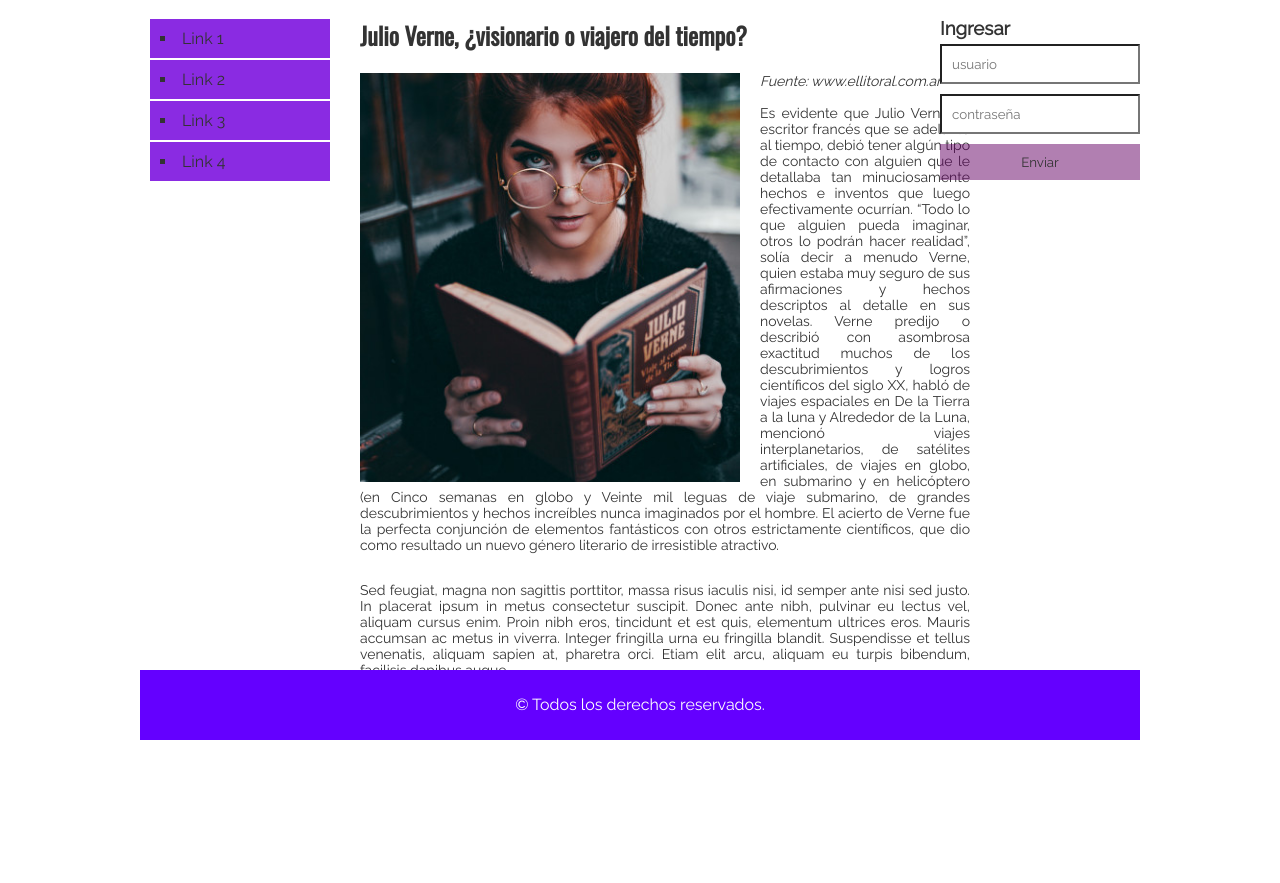
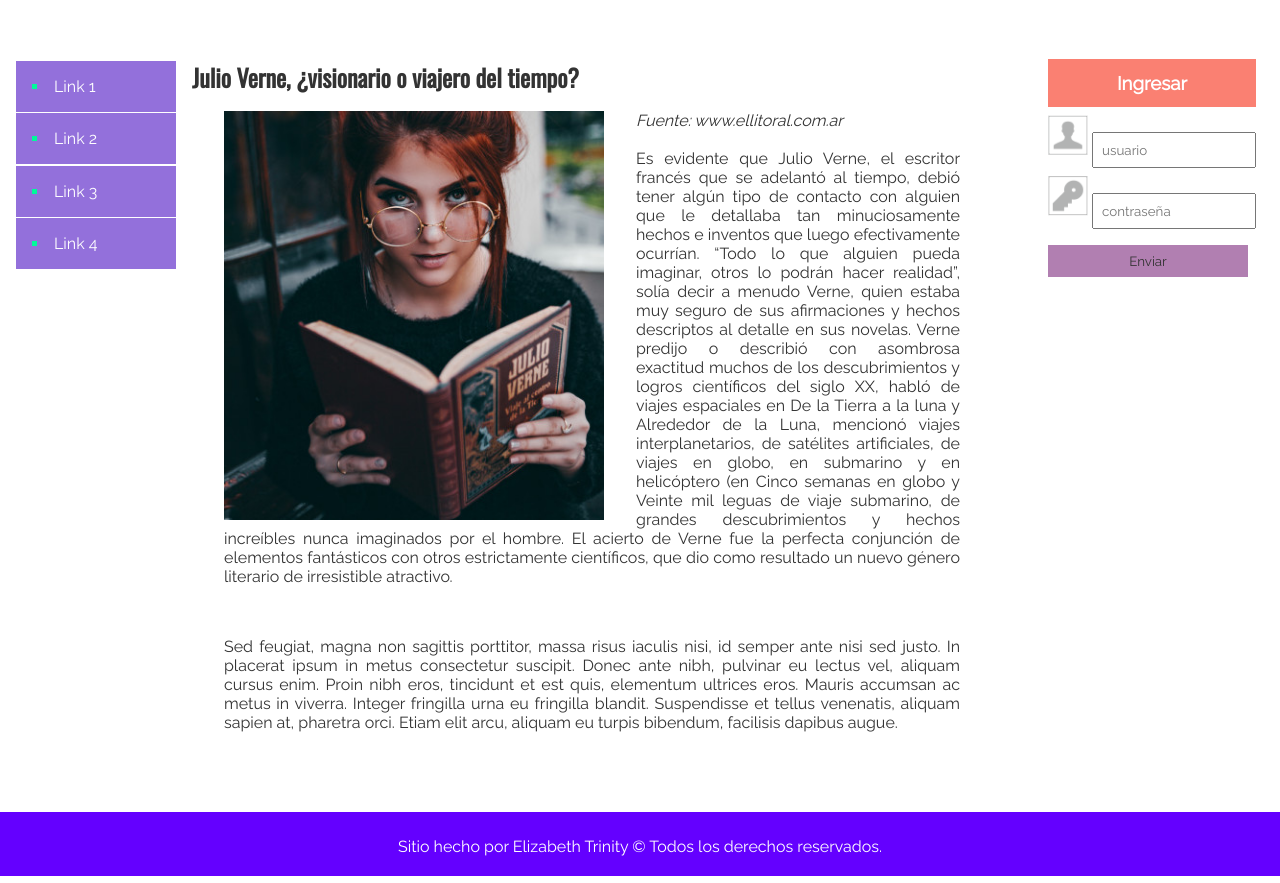
Before and after one commit to eli-triniguerrero/cocteldeideas, a plain HTML site: page docs/index.html in a window 1280 px wide. Shown: the part 605-1488 px from the top of the page. Drawn offline with nearby package versions, Linux system fonts and the light colour scheme; a web font is replaced by a local one.

Commit message:
maquetacion basica principal lista

```diff
--- a/docs/css/style.css
+++ b/docs/css/style.css
@@ -38,30 +38,30 @@ font-family: 'Raleway', sans-serif; */
 }
 .social {
     position: absolute;
-    width: 42px;
-    height: 42px;
+    width: 4rem; /*42px */
+    height: 4rem;
     border-radius: 100%;
     text-align: center;
-    line-height: 42px;
+    line-height: 4rem;
     color: white;
 }
 #btn-fb {
-    top: 42px;
-    right: 120px;
+    top: 2rem;
+    right: 7rem; /*120px= 7.5 */
     background: paleturquoise;
 }
 #btn-fb:hover { background: aqua; }
 
 #btn-twr {
-    top: 42px;
-    right: 71px;
+    top: 2rem;
+    right: 4rem;/*71px= 4.4rem*/
     background: powderblue;
 }
 #btn-twr:hover { background: blue; }
 
 #btn-gh {
-    top: 42px;
-    right: 19px;
+    top: 2rem;
+    right: 1rem; /*19px=1.18rem*/
     background: palegreen;
 }
 #btn-gh:hover { background: forestgreen; }
@@ -71,19 +71,22 @@ font-family: 'Raleway', sans-serif; */
 .navigation {
     position: relative;
     margin: auto;
-    width: 1000px;
-    height: 50px;
+    /* width: 1000px;
+    height: 50px; */
+    width: 70rem;
+    height: 5rem;
+
 }
 .btns {
     float: left;
-    width: 196px;
-    height: 48px;
-    margin: 0 2px;
+    width: 12rem; /*196px = 12.25rem */
+    height: 3rem; /*48px*/
+    margin: 1rem;
     background: plum;
     font-family: 'Oswald', sans-serif;
     color: white;
     text-align: center;
-    line-height: 48px;
+    line-height: 3rem;
 }
 .btns:hover {
     background: palevioletred;
@@ -138,78 +141,75 @@ font-family: 'Raleway', sans-serif; */
 .section-one {
     position: relative;
     margin: auto;
-    width: 1000px;
-    height: 453px;
+    /* width: 1000px;
+    height: 453px; */
+
 }
 .box-izq {
     position: absolute;
     left: 0;
     top: 0;
-    width: 200px;
-    height: 453px;
+    width: 12rem; /*200px*/
+    /* height: 453px; */
+
 }
 .box-izq ul li {
-    background: blueviolet;
-    padding: 10px;
-    margin: 2px 10px;
+    background:mediumpurple;
+    padding: 1rem;
+    margin: 0.1rem 1rem;
     list-style: square;
     list-style-position: inside;
+    color: mediumspringgreen;
 }
+.box-izq ul li a {color: white;}
 /* ARTICULO UNO*/
 .art-one {
     position: relative;
-    left: 200px;
+    left: 12rem;
     top: 0;
-    width: 650px;
-    height: 453px;
+    width: 50rem; /*650px*/
+    /* height: 453px; */
 }
 .art-one h2 {
     font-family: 'Oswald', sans-serif;
-    margin: 20px;
+    margin: 2rem 0 1rem;
 }
 .art-one p img {
     float: left;
-    margin-right: 20px;
+    margin-right: 2rem;
 }
 .art-one img { width: 380px;}
 .art-one p {
-    margin: 5px 20px;
-    font-size: 14px;
+    margin: 1rem 2rem;
+    font-size: 1rem;
     text-align: justify;
 }
 #box-der {
     position: absolute;
-    right: 0;
+    right: 1rem;
     top: 0;
-    width: 200px;
-    height: 453px;
+    width: 13.5rem;
 }
-box-der h3 {
-    width: 200px;
-    height: 50px;
-    line-height: 50px;
+#box-der h3 {
+    /* width: 200px; */
+    /* height: 50px; */
+    width: 13rem;
+    line-height: 3rem;
     text-align: center;
-    background: palegreen;
-    /* color: white; */
-    margin-bottom: 5px;
+    background: salmon;
+    color: white;
+    margin-bottom: 0.5rem;
 }
  aside input {
-    padding: 10px;
-    margin: 5px 0;
-    width: 176px;
+    padding: 0.5rem;
+    margin: 0.5rem 0;
+    width: 9rem;
 }
- aside#box-der input[type="text"]{
-    background-image: url(img/usuario.png);
-    background-repeat: no-repeat;
-    background-position: right;
-    background-size: contain;
+#box-der img {
+    display: inline-block;
+
 }
-aside#box-der input[type="password"] {
-    background-image: url(img/password.png);
-    background-repeat: no-repeat;
-    background-position: right;
-    background-size: contain;
-}
+
 aside#box-der input[type="submit"] {
     width: 200px;
     background:rgba(100,0,100,.5);
@@ -219,9 +219,9 @@ aside#box-der input[type="submit"] {
 /* FOOTER */
 footer{
 	position:relative;
-	margin:200px auto;
-	width:1000px;
-	height:70px;
+	margin:5rem auto 0 auto;
+
+	height:4rem;
 	background:rgba(100,0,255,1);
 	text-align:center;
 	line-height:70px;
--- a/docs/index.html
+++ b/docs/index.html
@@ -19,9 +19,9 @@
         El Coctel de las Ideas <img src="img/icon-xmen.png" width="20px" alt="" srcset="">
     </div>
     <!--Redes sociales-->
-    <div id="btn-fb" class="social"><img src="img/icon-fb.png" width="40px" alt="" srcset=""></div>
-    <div id="btn-twr" class="social"><img src="img/icon-twr.png" width="40px" alt="" srcset=""></div>
-    <div id="btn-gh" class="social"><img src="img/icon-gh.png" width="40px" alt="" srcset=""></div>
+    <div id="btn-fb" class="social"><img src="img/icon-fb.png" width="65px" alt="" srcset=""></div>
+    <div id="btn-twr" class="social"><img src="img/icon-twr.png" width="65px" alt="" srcset=""></div>
+    <div id="btn-gh" class="social"><img src="img/icon-gh.png" width="65px" alt="" srcset=""></div>
 </header>
 
 <!-- ///.\\\.///.\\\. NAVEGATION .///.\\\.///.\\\-->
@@ -105,8 +105,10 @@
     <aside id="box-der">
         <h3>Ingresar</h3>
         <form action="">
-            <input type="text" placeholder="usuario">
-            <input type="password" placeholder="contraseña">
+            <img src="img/usuario.png" width="40px" alt="" srcset="">
+                <input type="text" placeholder="usuario">
+            <img src="img/password.png" width="40px" alt="" srcset="">
+                <input type="password" placeholder="contraseña">
             <input type="submit" value="Enviar">
         </form>
     </aside>
@@ -114,13 +116,8 @@
 
 <!--FOOTER-->
 <footer>
-    &copy; Todos los derechos reservados.
+    Sitio hecho por Elizabeth Trinity &copy; Todos los derechos reservados.
 </footer>
-
-
-
-
-
 
     <script src="js/index.js"></script>
 </body>
```
